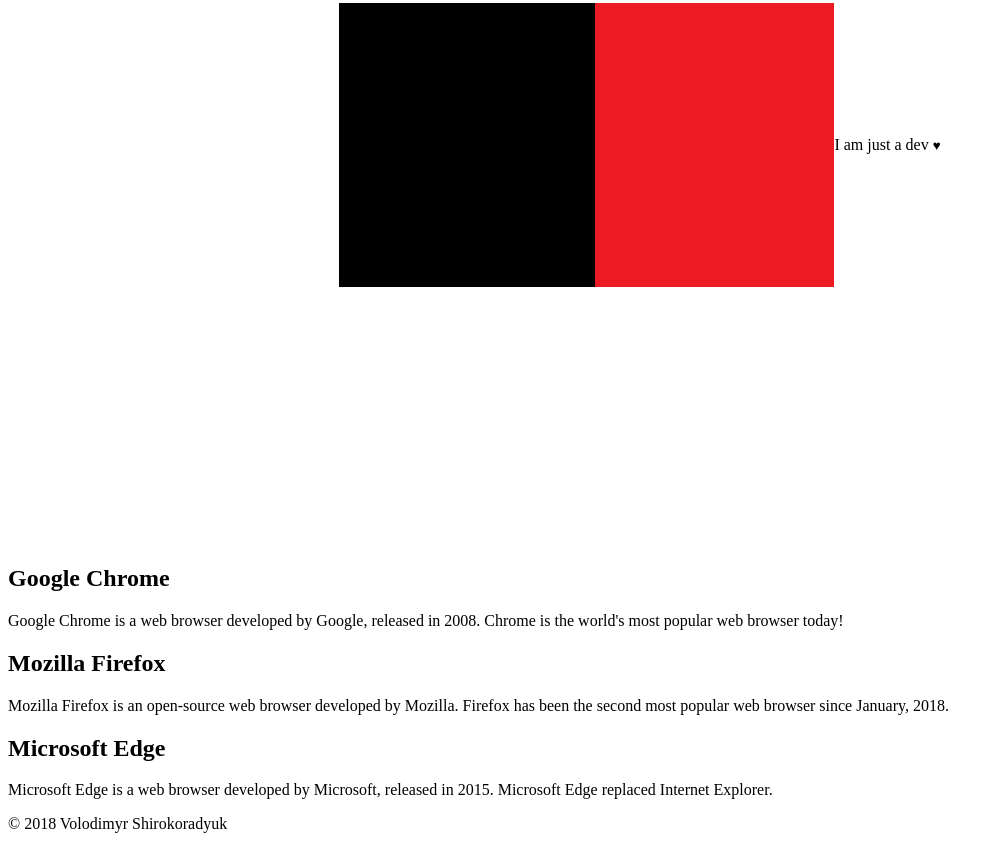
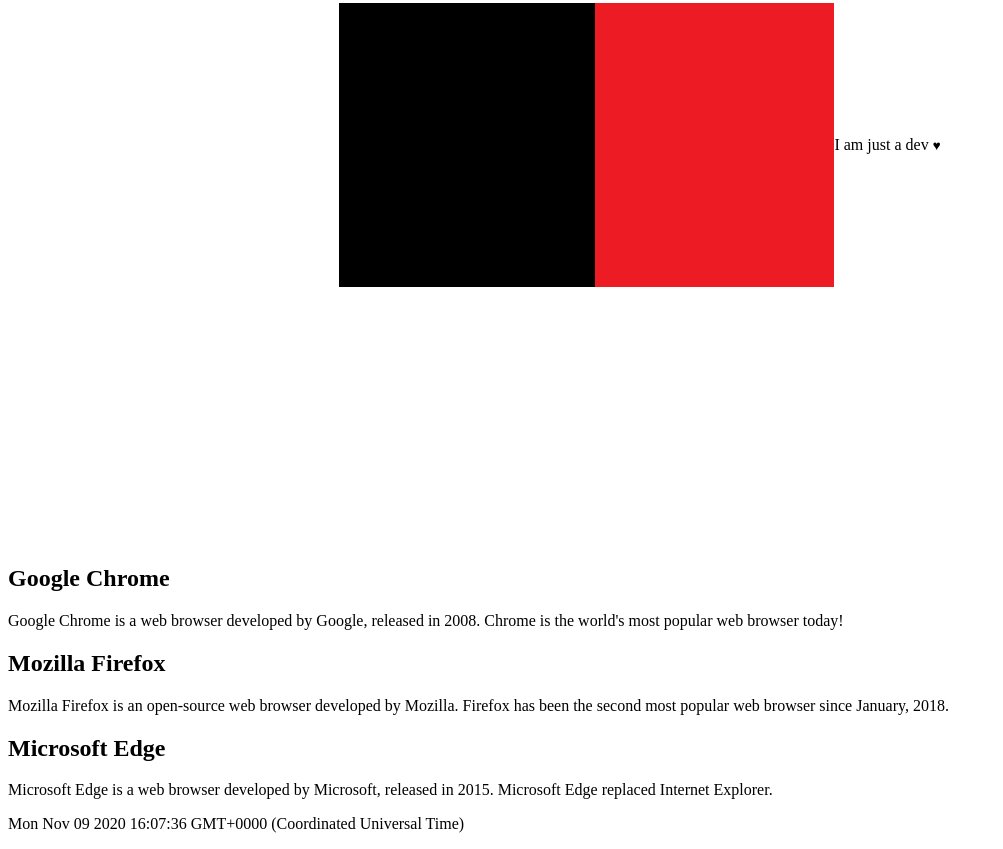
Before and after one commit to Spekles/spekles.github.io, a plain HTML site: page src/index.html in a window 1280 px wide. Shown: the part 263-1112 px from the top of the page, without its empty margins (0-1003 px from the left). Drawn offline with Linux system fonts and the light colour scheme.

Commit message:
Update index.html

```diff
--- a/src/index.html
+++ b/src/index.html
@@ -31,7 +31,11 @@
 		</article>
 
 		<footer>
-			<p>© 2018 Volodimyr Shirokoradyuk</p>
+			<p>
+				<script type="text/javascript">
+					document.write(Date());
+				</script>
+			</p>
 		</footer>
 
 		</body>
```
